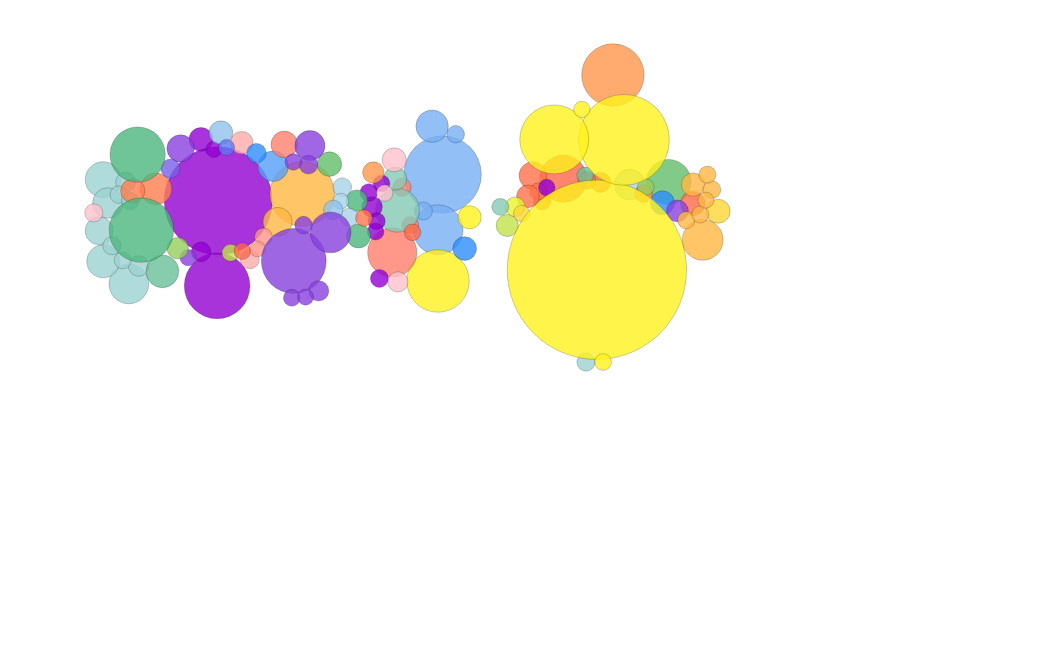
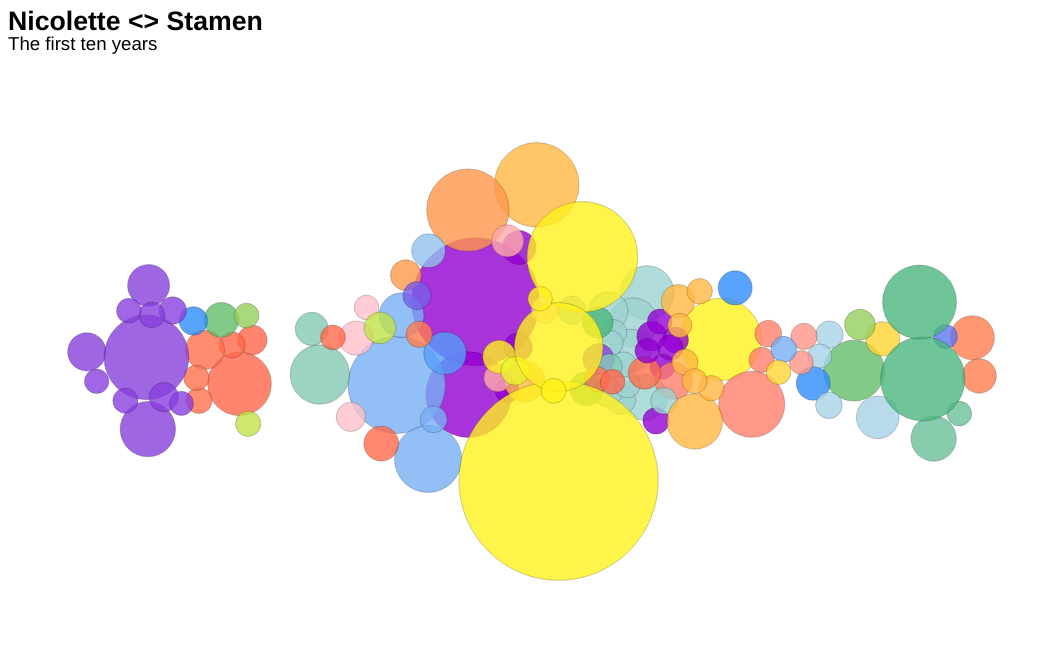
Before and after one commit to kelsey-taylor/stamen-hosting, a plain HTML site: page index.html in a window 1280 px wide. Shown: the whole page, without its empty margins (0-1051 px from the left). Drawn offline with nearby package versions, Linux system fonts and the light colour scheme; animation ran at ten frames a second.

Commit message:
Update index.html

```diff
--- a/index.html
+++ b/index.html
@@ -8,25 +8,42 @@
 <!-- Color palette -->
 <script src="https://d3js.org/d3-scale-chromatic.v1.min.js"></script>
 
+<h1>Nicolette <> Stamen</h1>
+<h2>The first ten years</h2>
+
 <!-- Create a div where the graph will take place -->
 <div id="my_dataviz"></div>
 
 <style>
 .node:hover{
-  stroke-width: 7px !important;
+  stroke-width: 2px !important;
   opacity: 1 !important;
 }
 body {
   font-family: Helvetica, Arial, sans-serif;
 }
+h1 {
+  font-family: Helvetica, Arial, sans-serif;
+  font-size: 20pt;
+  line-height: 100%;
+  margin: 0;
+  padding: 0;
+}
+h2 {
+  font-family: Helvetica, Arial, sans-serif;
+  font-size: 14pt;
+  font-weight: 200;
+  line-height: 100%;
+  margin: 0;
+  padding: 0;
+}
 </style>
-
 
 <script>
 
 // set the dimensions and margins of the graph
-var width = 800
-var height = 400
+var width = 1100
+var height = 600
 
 // append the svg object to the body of the page
 var svg = d3.select("#my_dataviz")
@@ -42,17 +59,17 @@ data = data.filter(function(d){ return d.value>4 })
   // A scale that gives a X target position for each group
   var x = d3.scaleOrdinal()
     .domain(["Operations", "Allstate", "Amazon", "Amazon Web Services", "American Red Cross", "Auxly", "BAAQMD", "Bill & Melinda Gates Foundation (BMGF)", "Cambridge Systematics", "CAST", "Cepheid", "Cleveland Metroparks", "Columbia University", "Consumer Reports", "CREATE.IO", "Daitem", "Digital Globe", "Earth Genome", "EIG Economic Innovation Group", "Ekman Group", "elsevier", "Exploratorium", "Gensler | Team Uplift", "Givaudan France", "Google", "Google Inc", "HERE", "HOODLINE", "HudHud", "J. Paul Getty Trust", "Johnson & Johnson", "Link Logistics", "Marketing", "Max Planck Institute", "Maxar", "MDRC", "Midwood", "Mirra VR / Kevin Farnham", "Movebank", "MPG Operations LLC", "MPG Ranch", "National Audubon Society", "National Geographic Partners LLC", "New Biz", "NY CITY", "People V Extinction", "Phylagen", "Placer.ai", "Planet Labs", "R&D", "REBNY", "Salesforce", "Science Museum", "Seattle Dept. of Energy and Env.", "Stanford University", "UC Berkeley", "UC Davis", "University of Richmond", "V AND A", "Virginia Commonwealth University", "Visa", "Washington DC - DOE", "WHO", "Windward Fund (was Otherlab)", "xSensor", "YBCA"])
-    .range([485, 104, 78, 101, 71, 141, 235, 323, 101, 515, 480, 395, 38, 248, 518, 62, 118, 439, 419, 184, 270, 21, 260, 426, 584, 474, 176, 200, 117, 287, 353, 274, 188, 369, 98, 526, 174, 337, 200, 226, 15, 289, 467, 21, 198, 525, 403, 412, 598, 586, 503, 517, 498, 443, 294, 116, 287, 150, 388, 1, 323, 447, 567, 73, 106, 329])
+    .range([483, 431, 28, 843, 256, 132, 805, 367, 394, 823, 608, 534, 865, 524, 795, 803, 178, 885, 697, 461, 362, 898, 519, 567, 325, 169, 618, 667, 424, 309, 428, 601, 83, 499, 888, 664, 386, 723, 507, 759, 535, 253, 878, 853, 158, 167, 324, 472, 816, 620, 435, 352, 759, 131, 262, 553, 683, 737, 486, 490, 649, 556, 527, 384, 870, 761])
 
   // Color palette for projtype?
   var color = d3.scaleOrdinal()
     .domain(["Operations", "Allstate", "Amazon", "Amazon Web Services", "American Red Cross", "Auxly", "BAAQMD", "Bill & Melinda Gates Foundation (BMGF)", "Cambridge Systematics", "CAST", "Cepheid", "Cleveland Metroparks", "Columbia University", "Consumer Reports", "CREATE.IO", "Daitem", "Digital Globe", "Earth Genome", "EIG Economic Innovation Group", "Ekman Group", "elsevier", "Exploratorium", "Gensler | Team Uplift", "Givaudan France", "Google", "Google Inc", "HERE", "HOODLINE", "HudHud", "J. Paul Getty Trust", "Johnson & Johnson", "Link Logistics", "Marketing", "Max Planck Institute", "Maxar", "MDRC", "Midwood", "Mirra VR / Kevin Farnham", "Movebank", "MPG Operations LLC", "MPG Ranch", "National Audubon Society", "National Geographic Partners LLC", "New Biz", "NY CITY", "People V Extinction", "Phylagen", "Placer.ai", "Planet Labs", "R&D", "REBNY", "Salesforce", "Science Museum", "Seattle Dept. of Energy and Env.", "Stanford University", "UC Berkeley", "UC Davis", "University of Richmond", "V AND A", "Virginia Commonwealth University", "Visa", "Washington DC - DOE", "WHO", "Windward Fund (was Otherlab)", "xSensor", "YBCA"])
-    .range(['#fff21c', '#9400d3', '#8840de', '#775ee8', '#5d77f3', '#2d8dfd', '#559efa', '#77aff4', '#91c1ee', '#a7d3e8', '#9cd2d1', '#84c9b5', '#6ac099', '#4cb77d', '#63bd6a', '#95d05c', '#c0e249', '#e8f42b', '#ffd534', '#ffb742', '#ff974b', '#ff7d4f', '#ff774d', '#ff704b', '#ff6949', '#ff674b', '#ff7f6b', '#ff958a', '#ffabaa', '#ffc0cb']);
+    .range(["#fff21c", "#9400d3", "#8840de", "#775ee8", "#5d77f3", "#2d8dfd", "#559efa", "#77aff4", "#91c1ee", "#a7d3e8", "#9cd2d1", "#84c9b5", "#6ac099", "#4cb77d", "#63bd6a", "#95d05c", "#c0e249", "#e8f42b", "#ffd534", "#ffb742", "#ff974b", "#ff7d4f", "#ff774d", "#ff704b", "#ff6949", "#ff674b", "#ff7f6b", "#ff958a", "#ffabaa", "#ffc0cb"]);
 
   // Size scale for project hours
   var size = d3.scaleLinear()
     .domain([5, 300, 1000, 4000])
-    .range([8, 30, 50, 90])
+    .range([12, 40, 60, 100])
 
   // create a tooltip
   var Tooltip = d3.select("#my_dataviz")
@@ -69,7 +86,7 @@ data = data.filter(function(d){ return d.value>4 })
   }
   var mousemove = function(d) {
     Tooltip
-      .html('<strong>' + d.client  + "<br>" + '</strong>' + d.key + "<br>" + d.value + " hours")
+      .html("<strong>" + d.client  + "<br>" + "</strong>" + d.key + "<br>" + d.value + " hours")
       .style("left", (d3.mouse(this)[0]+20) + "px")
       .style("top", (d3.mouse(this)[1]) + "px")
   }
@@ -109,7 +126,7 @@ var simulation = d3.forceSimulation()
     .force("collide", d3.forceCollide().strength(.5).radius(function(d){ return size(d.value)}).iterations(1)) // Force that avoids circle overlapping
 
   // Apply these forces to the nodes and update their positions.
-  // Once the force algorithm is happy with positions ('alpha' value is low enough), simulations will stop.
+  // Once the force algorithm is happy with positions ("alpha" value is low enough), simulations will stop.
   simulation
       .nodes(data)
       .on("tick", function(d){
```
